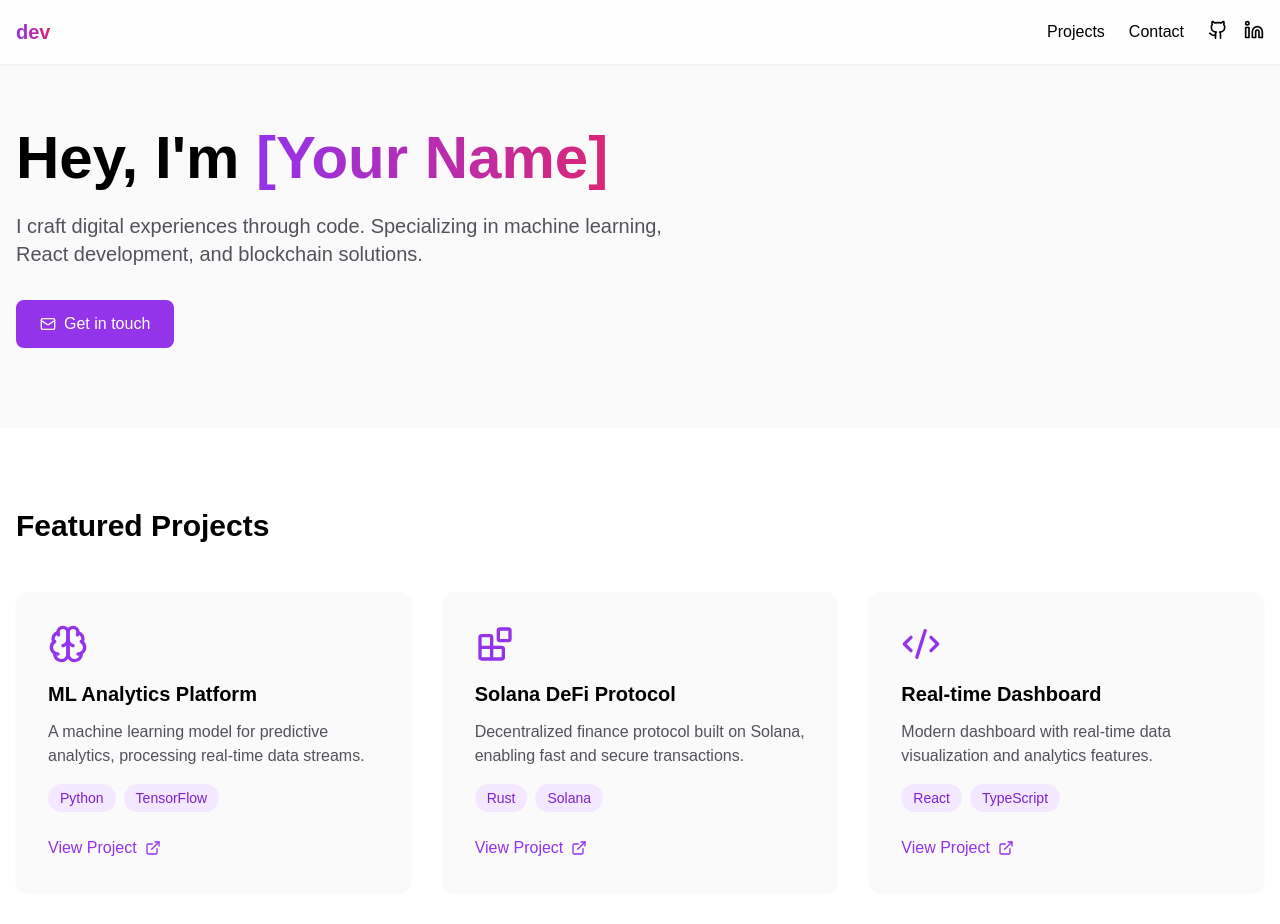
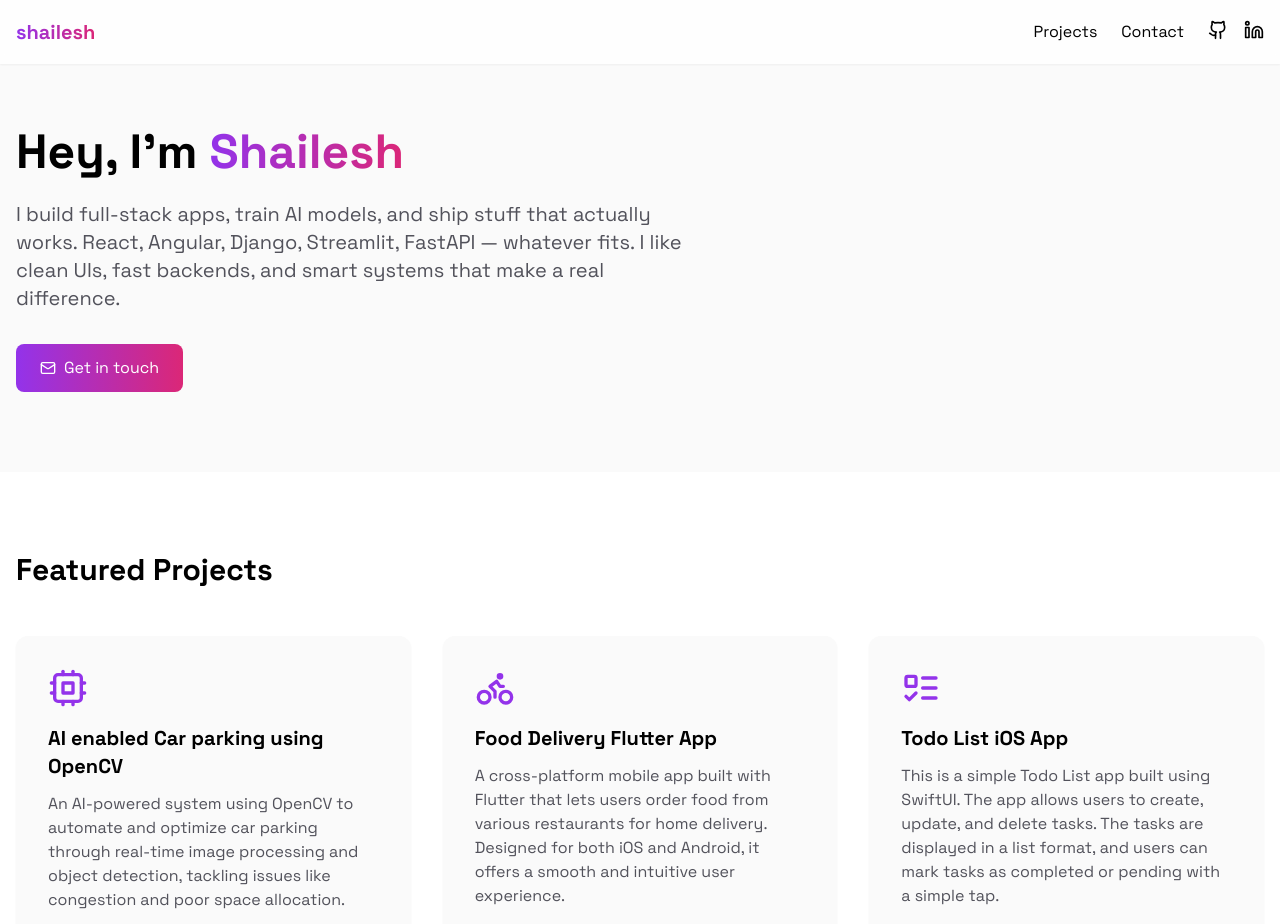
Before and after one commit to shaileshhariharan/shaileshhariharan.github.io, a React (Vite) app in the folder portfolio_ui/: page / in a window 1280 px wide. Shown: the top 924 px of the page. Built offline with nearby package versions, Linux system fonts and the light colour scheme.

Commit message:
ENH: Updated Code

```diff
--- a/portfolio_ui/src/App.tsx
+++ b/portfolio_ui/src/App.tsx
@@ -1,5 +1,12 @@
-import React from 'react';
-import { Code2, Mail, Github, Linkedin, ExternalLink, Brain, Blocks } from 'lucide-react';
+import {
+  Mail,
+  Github,
+  Linkedin,
+  ExternalLink,
+  Cpu,
+  Bike,
+  ListTodo,
+} from "lucide-react";
 
 function App() {
   return (
@@ -7,15 +14,33 @@ function App() {
       {/* Header */}
       <header className="fixed top-0 w-full bg-white/80 dark:bg-zinc-900/80 backdrop-blur-sm z-50 shadow-sm">
         <nav className="max-w-7xl mx-auto px-4 h-16 flex items-center justify-between">
-          <span className="text-xl font-bold gradient-text">dev</span>
+          <span className="text-xl font-bold gradient-text">shailesh</span>
           <div className="flex gap-6">
-            <a href="#projects" className="hover:text-purple-600 transition-colors">Projects</a>
-            <a href="#contact" className="hover:text-purple-600 transition-colors">Contact</a>
+            <a
+              href="#projects"
+              className="hover:text-purple-600 transition-colors"
+            >
+              Projects
+            </a>
+            <a
+              href="#contact"
+              className="hover:text-purple-600 transition-colors"
+            >
+              Contact
+            </a>
             <div className="flex gap-4">
-              <a href="https://github.com" target="_blank" rel="noopener noreferrer">
+              <a
+                href="https://github.com"
+                target="_blank"
+                rel="noopener noreferrer"
+              >
                 <Github className="w-5 h-5 hover:text-purple-600 transition-colors" />
               </a>
-              <a href="https://linkedin.com" target="_blank" rel="noopener noreferrer">
+              <a
+                href="https://linkedin.com"
+                target="_blank"
+                rel="noopener noreferrer"
+              >
                 <Linkedin className="w-5 h-5 hover:text-purple-600 transition-colors" />
               </a>
             </div>
@@ -26,17 +51,19 @@ function App() {
       {/* Hero Section */}
       <section className="pt-32 pb-20 px-4">
         <div className="max-w-7xl mx-auto">
-          <h1 className="text-6xl font-bold mb-6">
-            Hey, I'm <span className="gradient-text">[Your Name]</span>
+          <h1 className="text-5xl font-bold mb-6">
+            Hey, I'm <span className="gradient-text">Shailesh</span>
           </h1>
           <p className="text-xl text-zinc-600 dark:text-zinc-300 max-w-2xl mb-8">
-            I craft digital experiences through code. Specializing in machine learning,
-            React development, and blockchain solutions.
+            I build full-stack apps, train AI models, and ship stuff that
+            actually works. React, Angular, Django, Streamlit, FastAPI —
+            whatever fits. I like clean UIs, fast backends, and smart systems
+            that make a real difference.
           </p>
           <div className="flex gap-4">
             <a
               href="#contact"
-              className="bg-purple-600 text-white px-6 py-3 rounded-lg hover:bg-purple-700 transition-colors inline-flex items-center gap-2"
+              className="bg-gradient-to-r from-purple-600 to-pink-600 text-white px-6 py-3 rounded-lg hover:bg-purple-700 transition-colors inline-flex items-center gap-2"
             >
               <Mail className="w-4 h-4" />
               Get in touch
@@ -51,46 +78,82 @@ function App() {
           <h2 className="text-3xl font-bold mb-12">Featured Projects</h2>
           <div className="grid grid-cols-1 md:grid-cols-2 lg:grid-cols-3 gap-8">
             <div className="bg-zinc-50 dark:bg-zinc-900 p-8 rounded-xl shadow-sm card-hover">
-              <Brain className="w-10 h-10 mb-4 text-purple-600" />
-              <h3 className="text-xl font-bold mb-3">ML Analytics Platform</h3>
+              <Cpu className="w-10 h-10 mb-4 text-purple-600" />
+              <h3 className="text-xl font-bold mb-3">
+                AI enabled Car parking using OpenCV
+              </h3>
               <p className="text-zinc-600 dark:text-zinc-300 mb-4">
-                A machine learning model for predictive analytics, processing real-time data streams.
+                An AI-powered system using OpenCV to automate and optimize car
+                parking through real-time image processing and object detection,
+                tackling issues like congestion and poor space allocation.
               </p>
               <div className="flex gap-2 mb-6">
-                <span className="px-3 py-1 bg-purple-100 dark:bg-purple-900/30 text-purple-700 dark:text-purple-300 rounded-full text-sm">Python</span>
-                <span className="px-3 py-1 bg-purple-100 dark:bg-purple-900/30 text-purple-700 dark:text-purple-300 rounded-full text-sm">TensorFlow</span>
+                <span className="px-3 py-1 bg-purple-100 dark:bg-purple-900/30 text-purple-700 dark:text-purple-300 rounded-full text-sm">
+                  Python
+                </span>
+                <span className="px-3 py-1 bg-purple-100 dark:bg-purple-900/30 text-purple-700 dark:text-purple-300 rounded-full text-sm">
+                  OpenCV
+                </span>
               </div>
-              <a href="#" className="inline-flex items-center text-purple-600 dark:text-purple-400 hover:text-purple-700 dark:hover:text-purple-300">
+              <a
+                href="https://github.com/Shaileshhariharan03/AIEnabledCarParking_OpenCV"
+                target="_blank"
+                rel="noopener noreferrer"
+                className="inline-flex items-center text-purple-600 dark:text-purple-400 hover:text-purple-700 dark:hover:text-purple-300"
+              >
                 View Project <ExternalLink className="w-4 h-4 ml-2" />
               </a>
             </div>
 
             <div className="bg-zinc-50 dark:bg-zinc-900 p-8 rounded-xl shadow-sm card-hover">
-              <Blocks className="w-10 h-10 mb-4 text-purple-600" />
-              <h3 className="text-xl font-bold mb-3">Solana DeFi Protocol</h3>
+              <Bike className="w-10 h-10 mb-4 text-purple-600" />
+              <h3 className="text-xl font-bold mb-3">
+                Food Delivery Flutter App
+              </h3>
               <p className="text-zinc-600 dark:text-zinc-300 mb-4">
-                Decentralized finance protocol built on Solana, enabling fast and secure transactions.
+                A cross-platform mobile app built with Flutter that lets users
+                order food from various restaurants for home delivery. Designed
+                for both iOS and Android, it offers a smooth and intuitive user
+                experience.
               </p>
               <div className="flex gap-2 mb-6">
-                <span className="px-3 py-1 bg-purple-100 dark:bg-purple-900/30 text-purple-700 dark:text-purple-300 rounded-full text-sm">Rust</span>
-                <span className="px-3 py-1 bg-purple-100 dark:bg-purple-900/30 text-purple-700 dark:text-purple-300 rounded-full text-sm">Solana</span>
+                <span className="px-3 py-1 bg-purple-100 dark:bg-purple-900/30 text-purple-700 dark:text-purple-300 rounded-full text-sm">
+                  Flutter
+                </span>
               </div>
-              <a href="#" className="inline-flex items-center text-purple-600 dark:text-purple-400 hover:text-purple-700 dark:hover:text-purple-300">
+              <a
+                href="https://github.com/Shaileshhariharan03/fooddeliveryapp_flutter"
+                target="_blank"
+                rel="noopener noreferrer"
+                className="inline-flex items-center text-purple-600 dark:text-purple-400 hover:text-purple-700 dark:hover:text-purple-300"
+              >
                 View Project <ExternalLink className="w-4 h-4 ml-2" />
               </a>
             </div>
 
             <div className="bg-zinc-50 dark:bg-zinc-900 p-8 rounded-xl shadow-sm card-hover">
-              <Code2 className="w-10 h-10 mb-4 text-purple-600" />
-              <h3 className="text-xl font-bold mb-3">Real-time Dashboard</h3>
+              <ListTodo className="w-10 h-10 mb-4 text-purple-600" />
+              <h3 className="text-xl font-bold mb-3">Todo List iOS App</h3>
               <p className="text-zinc-600 dark:text-zinc-300 mb-4">
-                Modern dashboard with real-time data visualization and analytics features.
+                This is a simple Todo List app built using SwiftUI. The app
+                allows users to create, update, and delete tasks. The tasks are
+                displayed in a list format, and users can mark tasks as
+                completed or pending with a simple tap.
               </p>
               <div className="flex gap-2 mb-6">
-                <span className="px-3 py-1 bg-purple-100 dark:bg-purple-900/30 text-purple-700 dark:text-purple-300 rounded-full text-sm">React</span>
-                <span className="px-3 py-1 bg-purple-100 dark:bg-purple-900/30 text-purple-700 dark:text-purple-300 rounded-full text-sm">TypeScript</span>
+                <span className="px-3 py-1 bg-purple-100 dark:bg-purple-900/30 text-purple-700 dark:text-purple-300 rounded-full text-sm">
+                  SwiftUI
+                </span>
+                <span className="px-3 py-1 bg-purple-100 dark:bg-purple-900/30 text-purple-700 dark:text-purple-300 rounded-full text-sm">
+                  iOS
+                </span>
               </div>
-              <a href="#" className="inline-flex items-center text-purple-600 dark:text-purple-400 hover:text-purple-700 dark:hover:text-purple-300">
+              <a
+                href="https://github.com/Shaileshhariharan03/TodoList_App"
+                target="_blank"
+                rel="noopener noreferrer"
+                className="inline-flex items-center text-purple-600 dark:text-purple-400 hover:text-purple-700 dark:hover:text-purple-300"
+              >
                 View Project <ExternalLink className="w-4 h-4 ml-2" />
               </a>
             </div>
@@ -102,11 +165,18 @@ function App() {
       <section id="contact" className="section px-4">
         <div className="max-w-7xl mx-auto flex justify-center">
           <div className="w-full max-w-2xl">
-            <h2 className="text-3xl font-bold mb-12 text-center">Get in Touch</h2>
+            <h2 className="text-3xl font-bold mb-12 text-center">
+              Get in Touch
+            </h2>
             <div className="bg-white dark:bg-zinc-800 p-8 rounded-xl shadow-sm">
               <form className="space-y-6">
                 <div>
-                  <label className="block text-sm font-medium mb-2" htmlFor="name">Name</label>
+                  <label
+                    className="block text-sm font-medium mb-2"
+                    htmlFor="name"
+                  >
+                    Name
+                  </label>
                   <input
                     type="text"
                     id="name"
@@ -114,7 +184,12 @@ function App() {
                   />
                 </div>
                 <div>
-                  <label className="block text-sm font-medium mb-2" htmlFor="email">Email</label>
+                  <label
+                    className="block text-sm font-medium mb-2"
+                    htmlFor="email"
+                  >
+                    Email
+                  </label>
                   <input
                     type="email"
                     id="email"
@@ -122,7 +197,12 @@ function App() {
                   />
                 </div>
                 <div>
-                  <label className="block text-sm font-medium mb-2" htmlFor="message">Message</label>
+                  <label
+                    className="block text-sm font-medium mb-2"
+                    htmlFor="message"
+                  >
+                    Message
+                  </label>
                   <textarea
                     id="message"
                     rows={4}
--- a/portfolio_ui/src/index.css
+++ b/portfolio_ui/src/index.css
@@ -1,8 +1,8 @@
+@import url('https://fonts.googleapis.com/css2?family=Space+Grotesk:wght@300;400;500;600;700&display=swap');
+
 @tailwind base;
 @tailwind components;
 @tailwind utilities;
-
-@import url('https://fonts.googleapis.com/css2?family=Space+Grotesk:wght@300;400;500;600;700&display=swap');
 
 @layer base {
   html {
```
